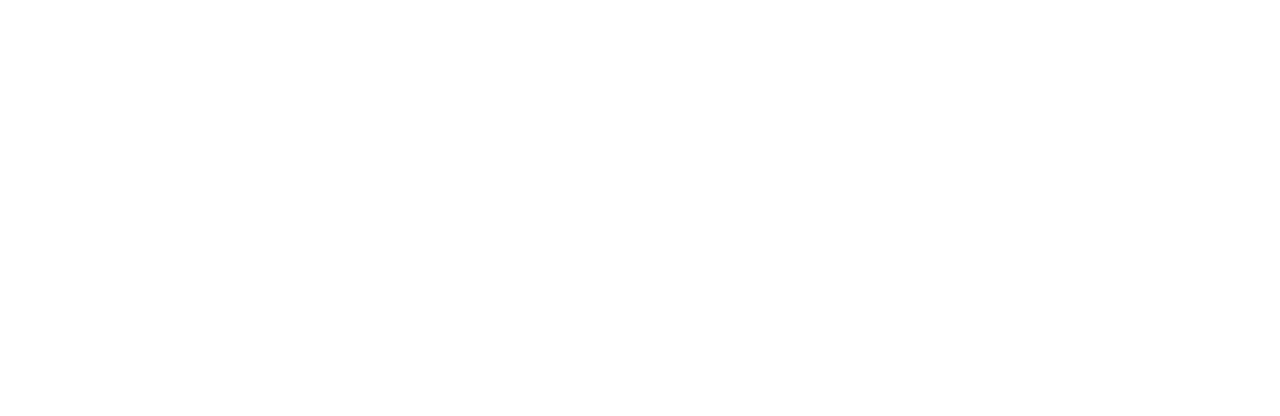
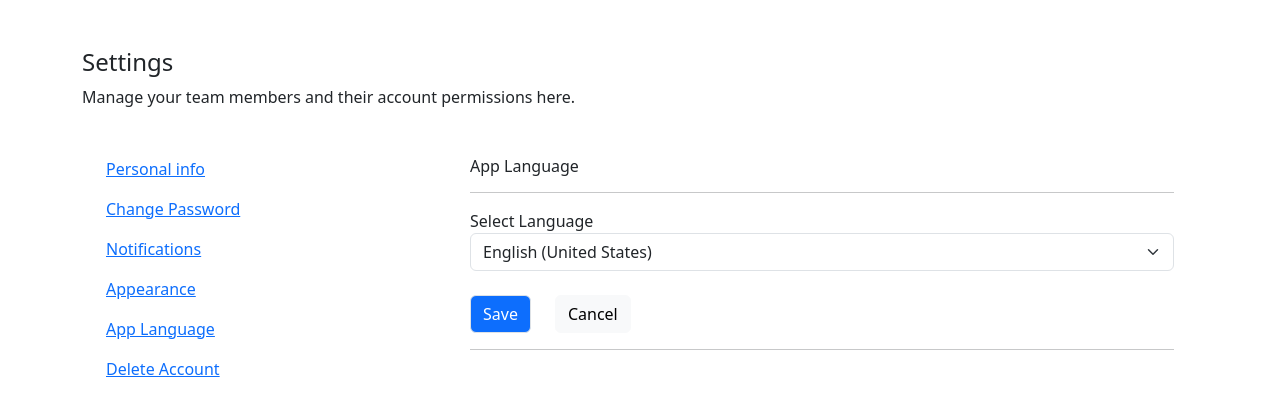
Before and after one commit to Earthpasserby/reactp-tacbay, a React (Create React App) app: page /Lang in a window 1280 px wide. Before the commit this address had no page. Shown: the top 416 px of the page. Built offline with nearby package versions, Linux system fonts and the light colour scheme.

Commit message:
More Features

```diff
--- a/package.json
+++ b/package.json
@@ -15,12 +15,14 @@
     "bootstrap": "^5.3.2",
     "react": "^18.2.0",
     "react-bootstrap": "^2.10.0",
+    "react-country-region-selector": "^3.6.1",
     "react-dom": "^18.2.0",
     "react-icons": "^5.0.1",
     "react-phone-input-2": "^2.15.1",
     "react-router": "^6.22.0",
     "react-router-dom": "^6.22.0",
     "react-scripts": "5.0.1",
+    "react-select-country-list": "^2.2.3",
     "web-vitals": "^2.1.4",
     "zxcvbn": "^4.4.2"
   },
--- a/src/App.js
+++ b/src/App.js
@@ -22,6 +22,7 @@
 import MainPage from "./components/MainPage";
 import Category from "./components/Category";
 import Settings from "./components/Settings";
+import Lang from "./components/Lang";
 export default function App() {
   return (
     <BrowserRouter basename={process.env.PUBLIC_URL}>
@@ -41,6 +42,7 @@
         <Route path="/MainPage" element={<MainPage />} />
         <Route path="/Category" element={<Category />} />
         <Route path="/Settings" element={<Settings />} />
+        <Route path="/Lang" element={<Lang />} />
       </Routes>
     </BrowserRouter>
   );
--- /dev/null
+++ b/src/components/Lang.jsx
@@ -0,0 +1,68 @@
+import React, { useState } from "react";
+import "bootstrap/dist/css/bootstrap.min.css";
+import { Container, Row, Col, Button, InputGroup, Form } from "react-bootstrap";
+import countries from "./countries";
+
+const Lang = () => {
+  return (
+    <Container className="mt-5">
+      <h4>Settings</h4>
+      <p>Manage your team members and their account permissions here.</p>
+      <Row className="mt-4 p-4">
+        <Col sm={6} md={4}>
+          <a href="/">
+            <p> Personal info</p>
+          </a>
+          <a href="/">
+            <p> Change Password</p>
+          </a>
+          <a href="/">
+            <p>Notifications</p>
+          </a>
+          <a href="/">
+            <p> Appearance</p>
+          </a>
+          <a href="/">
+            <p>App Language</p>
+          </a>
+          <a href="/">
+            <p>Delete Account</p>
+          </a>
+        </Col>
+        <Col sm={6} md={8}>
+          <h6>App Language</h6>
+          <hr />
+          <div>
+            <label>Select Language</label>
+            <Form.Select aria-label="Select Country">
+              {countries.map((country) => (
+                <option key={country.code} value={country.name}>
+                  <img
+                    src={country.logo}
+                    alt={country.name}
+                    style={{ marginRight: "10px", height: "20px" }}
+                  />
+                  {country.name}
+                </option>
+              ))}
+            </Form.Select>
+          </div>
+          <div className="mt-4">
+            <Button
+              type="btn"
+              className="text-center btn-primary border rounded-2"
+            >
+              Save
+            </Button>
+            <Button type="btn" className="text-center btn-light mx-4">
+              Cancel
+            </Button>
+          </div>
+
+          <hr />
+        </Col>
+      </Row>
+    </Container>
+  );
+};
+export default Lang;
--- a/src/components/Settings.jsx
+++ b/src/components/Settings.jsx
@@ -11,10 +11,10 @@
   };
   return (
     <>
-      <Container>
+      <Container className="mt-5">
         <h4>Settings</h4>
         <p>Manage your team members and their account permissions here.</p>
-        <Row>
+        <Row className="mt-4 p-4">
           <Col sm={6} md={4}>
             <a href="/">
               <p> Personal info</p>
--- /dev/null
+++ b/src/components/countries.jsx
@@ -0,0 +1,40 @@
+const countries = [
+  {
+    name: "English (United States)",
+    code: "+1",
+    logo: "https://www.google.com/url?sa=i&url=https%3A%2F%2Fwww.freepik.com%2Ffree-photos-vectors%2Famerican-flag&psig=AOvVaw16hpkbFcCXxhB8LuVxhx3U&ust=1709082800393000&source=images&cd=vfe&opi=89978449&ved=0CBMQjRxqFwoTCLD5l9-ryoQDFQAAAAAdAAAAABAE", // Replace with the actual URL of the logo
+  },
+  {
+    name: "Pidgin (Nigeria)",
+    code: "+234",
+    logo: "https://png.pngtree.com/png-clipart/20210708/ourmid/pngtree-canadian-flag-png-image_3572242.jpg", // Replace with the actual URL of the logo
+  },
+  {
+    name: "Nihaw (Asia)",
+    code: "+991",
+    logo: "https://png.pngtree.com/png-clipart/20210708/ourmid/pngtree-canadian-flag-png-image_3572242.jpg", // Replace with the actual URL of the logo
+  },
+  {
+    name: "polish (Singapore)",
+    code: "+454",
+    logo: "https://png.pngtree.com/png-clipart/20210708/ourmid/pngtree-canadian-flag-png-image_3572242.jpg", // Replace with the actual URL of the logo
+  },
+  {
+    name: "UK",
+    code: "+991",
+    logo: "https://png.pngtree.com/png-clipart/20210708/ourmid/pngtree-canadian-flag-png-image_3572242.jpg", // Replace with the actual URL of the logo
+  },
+  {
+    name: "Anthatica",
+    code: "+000",
+    logo: "./images/tacbay.png", // Replace with the actual URL of the logo
+  },
+  {
+    name: "Canada",
+    code: "+21",
+    logo: "./images/tacbay.png", // Replace with the actual URL of the logo
+  },
+  // Add more countries as needed
+];
+
+export default countries;
```
Also changed, not shown: 1 other file (tests, documents, lock files or other folders).
